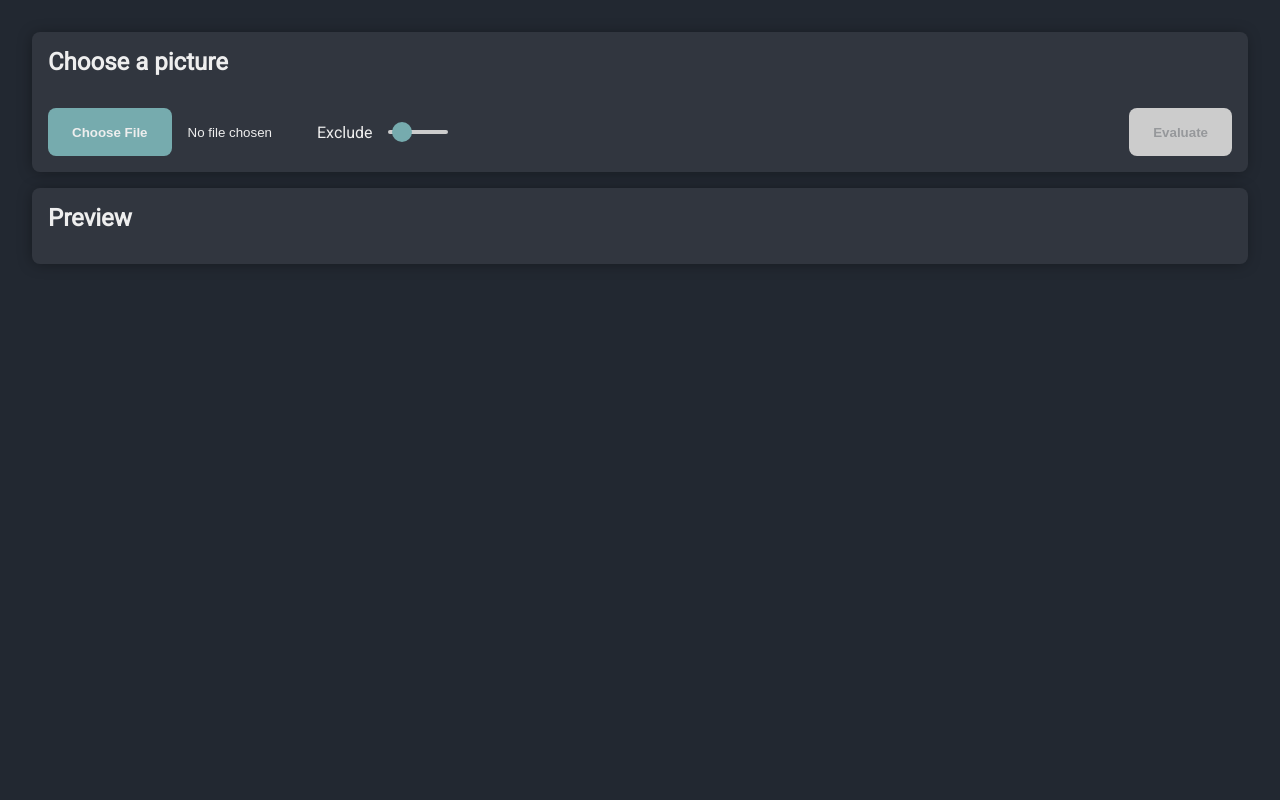
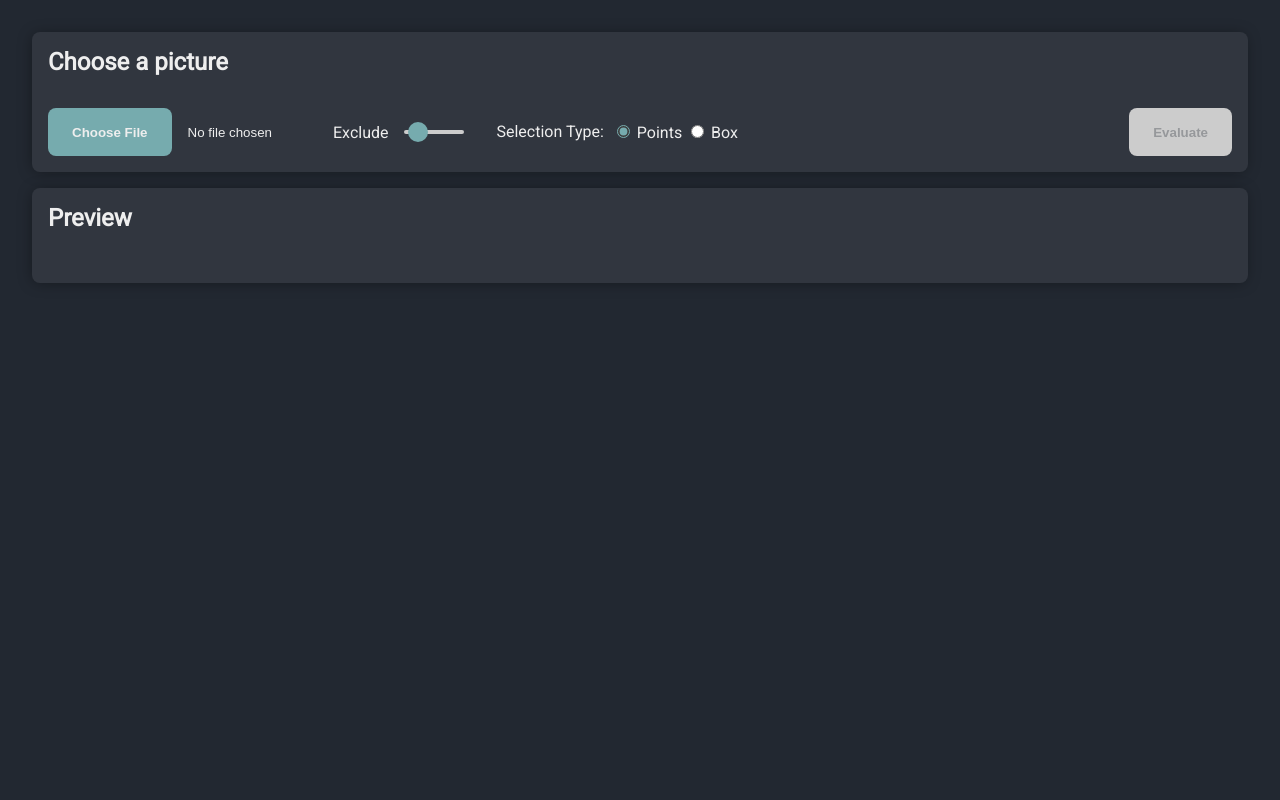
Before and after one commit to Leonardin96/iisy_sam2_webapp, a Flask app: page / in a window 1280 px wide. Run offline with Flask 3, Linux system fonts and the light colour scheme.

Commit message:
Changing Naming in HTML, CSS, JS; Starting to add functionality for the bounding box selection.

```diff
--- a/flaskr/static/js/index.js
+++ b/flaskr/static/js/index.js
@@ -1,17 +1,25 @@
-const inputElem = document.querySelector('#img_input');
+const inputElem = document.querySelector('#img-input');
 const checkbox = document.querySelector('#checkbox');
-const hiddenInputCoordinates = document.querySelector('#coordinates_input');
-const hiddenInputLabels = document.querySelector('#labels_input');
+const hiddenInputCoordinates = document.querySelector('#coordinates-input');
+const hiddenInputLabels = document.querySelector('#labels-input');
 const imgElem = document.querySelector('img');
 const form = document.querySelector('form');
-const submitBtn = document.querySelector('#submit_btn');
+const submitBtn = document.querySelector('#submit-btn');
+const canvas = document.querySelector('#canvas');
+const accentColor = getComputedStyle(document.body).getPropertyValue('--main-accent-color');
+const radioBtns = form.selectionType;
 
 let originalHeight = 0;
 let originalWidth = 0;
 let coordinates = [];
 let labels = [];
+let origin = null;
+let canvasHeight = null;
+let canvasWidth = null;
+let selType = null;
 
 submitBtn.disabled = true;
+let context = null;
 
 /**
  * Clears the form before the page reloads.
@@ -57,31 +65,22 @@ const createDot = (posX, posY) => {
 
 }
 
-/**
- * Event-Handler for when the user chooses a picture.
- * Reads the file and extracts the dimensions of it.
- */
-inputElem.addEventListener('change', () => {
-    document.querySelectorAll('.dot').forEach(elem => {
-        elem.remove();
-    });
+const checkSelectionType = (radioBtn) => {
+    if (radioBtn.checked && radioBtn.value !== selType) {
+        selType = radioBtn.value;
+        changeCanvasAccessibilty();
+    }
+}
 
-    hiddenInputCoordinates.value = '';
+const changeCanvasDimension = () => {
+    canvasWidth = canvas.offsetWidth;
+    canvasHeight = canvas.offsetHeight;
+    canvas.width = canvasWidth;
+    canvas.height = canvasHeight;
 
-    let img = new Image();
-    let fr = new FileReader();
-    fr.onload = () => {
-        imgElem.src = fr.result;
-        img.src = fr.result;
-
-        img.onload = () => {
-            originalHeight = img.height;
-            originalWidth = img.width;
-        }
-
-    };
-    fr.readAsDataURL(inputElem.files[0]);
-})
+    context = canvas.getContext('2d');
+    context.lineWidth = 4;
+}
 
 const getCoordinates = (target, e, dotClicked = false) => {
     const rect = target.getBoundingClientRect();
@@ -106,6 +105,44 @@ const getCoordinates = (target, e, dotClicked = false) => {
     return [xRelativeToOriginal, yRelativeToOriginal];
 }
 
+const canvasMouseDownHandler = (e) => {
+    origin = {
+        x: e.offsetX,
+        y: e.offsetY
+    };
+}
+
+const canvasMouseMoveHandler = (e) => {
+    if (!!origin) {
+        context.strokeStyle = accentColor;
+        context.clearRect(0, 0, canvasWidth, canvasHeight);
+        context.beginPath();
+        context.rect(origin.x, origin.y, e.offsetX - origin.x, e.offsetY - origin.y);
+        context.stroke();
+    }
+}
+
+const changeCanvasAccessibilty = () => {
+    if (selType !== 'box') {
+        canvas.style.display = 'none';
+        canvas.removeEventListener('mousedown', (e) => {
+            canvasMouseDownHandler(e)
+        })
+        canvas.removeEventListener('mousemove', (e) => {
+            canvasMouseMoveHandler(e)
+        })
+    } else {
+        canvas.style.display = 'block';
+        changeCanvasDimension();
+        canvas.addEventListener('mousedown', (e) => {
+            canvasMouseDownHandler(e)
+        })
+        canvas.addEventListener('mousemove', (e) => {
+            canvasMouseMoveHandler(e)
+        })
+    }
+}
+
 /**
  * Event-Handler for when the user clicks inside the image.
  * Calculates the coordinates relative to picture dimensions for the segmentation model to use.
@@ -122,6 +159,46 @@ imgElem.addEventListener('click', (e) => {
     }
 })
 
+radioBtns.forEach(radio => {
+    radio.addEventListener('change', (e) => {
+        checkSelectionType(e.target);
+    })
+})
+
+radioBtns.forEach(radio => checkSelectionType(radio));
+
+/**
+ * Event-Handler for when the user chooses a picture.
+ * Reads the file and extracts the dimensions of it.
+ */
+inputElem.addEventListener('change', () => {
+    document.querySelectorAll('.dot').forEach(elem => {
+        elem.remove();
+    });
+
+    hiddenInputCoordinates.value = '';
+
+    let img = new Image();
+    let fr = new FileReader();
+    fr.onload = () => {
+        imgElem.src = fr.result;
+        img.src = fr.result;
+
+        img.onload = () => {
+            originalHeight = img.height;
+            originalWidth = img.width;
+
+            changeCanvasDimension();
+        }
+
+    };
+    fr.readAsDataURL(inputElem.files[0]);
+})
+
+window.addEventListener('mouseup', () => {
+    origin = null;
+})
+
 /**
  * Event-Handler for when the user wants to submit their selection to the model.
  * Prevents the default-submit and populates the hidden-inputs before sending the data to the model.
--- a/flaskr/static/style.css
+++ b/flaskr/static/style.css
@@ -8,6 +8,7 @@
 
 :root {
     --dot-size: 1rem;
+    --main-accent-color: #76ABAE;
 }
 
 
@@ -25,6 +26,7 @@ body {
     color: #EEEEEE;
     display: flex;
     background-color: #222831;
+    accent-color: var(--main-accent-color);
 }
 
 .content {
@@ -44,7 +46,7 @@ label {
 input::file-selector-button {
     border: none;
     border-radius: .5rem;
-    background-color: #76ABAE;
+    background-color: var(--main-accent-color);
     padding: .75rem 1.5rem;
     width: fit-content;
     height: 3rem;
@@ -89,15 +91,15 @@ input::file-selector-button {
 }
 
 .dot.include {
-    background-color: #76ABAE;
+    background-color: var(--main-accent-color);
 }
 
 .dot.exclude {
     background-color: red;
 }
 
-#form_content,
-#img_container,
+#form-content,
+#img-container,
 #gallery {
     padding: 1rem;
     background-color: #31363F;
@@ -105,31 +107,60 @@ input::file-selector-button {
     box-shadow: -1px 1px 15px -2px rgba(0,0,0,0.40);
 }
 
-#img_container {
+#img-container {
     height: fit-content;
     display: flex;
     flex-direction: column;
     gap: 1rem;
 }
 
-#img_container > img {
+#img-container__inner-container {
     align-self: center;
+    max-width: 100%;
+    position: relative;
+}
+
+#img-container__inner-container > img {
     max-width: 100%;
 }
 
-#form_content {
+#canvas {
+    position: absolute;
+    top: 0;
+    left: 0;
+    z-index: 1;
+    width: 100%;
+    height: 100%;
+}
+
+#form-content {
     display: flex;
     flex-direction: column;
     gap: 2rem;
 }
 
-#input_container {
+#input-container {
     display: flex;
     align-items: center;
-    gap: 1rem;
+    gap: 2rem;
 }
 
-#submit_btn {
+#input-container__checkbox-container {
+    display: flex;
+    gap: 1rem;
+    align-items: center;
+}
+
+#input-container__radio-container {
+    display: flex;
+    gap: .5rem;
+}
+
+#input-container__radio-container > p {
+    margin: 0;
+}
+
+#submit-btn {
     margin-left: auto;
 }
 
@@ -184,7 +215,7 @@ input::file-selector-button {
     width: 1.25rem;
     left: .25rem;
     top: -.5rem;
-    background-color: #76ABAE;
+    background-color: var(--main-accent-color);
     -webkit-transition: .4s;
     transition: .4s;
     border-radius: 50%;
--- a/flaskr/templates/index.html
+++ b/flaskr/templates/index.html
@@ -8,24 +8,38 @@
 <body>
   <div class="content">
     <form action="/" method=post enctype=multipart/form-data>
-      <div id="form_content">
+      <div id="form-content">
         <h2>Choose a picture</h2>
-        <div id="input_container">
-          <input id="img_input" type="file" accept=".png, .jpg, .jpeg" name="image_file" />
+        <div id="input-container">
+          <input id="img-input" type="file" accept=".png, .jpg, .jpeg" name="image_file" />
+          <div id="input-container__checkbox-container">
             <label for="checkbox">Exclude</label>
             <label class="switch">
               <input id="checkbox" type="checkbox" name="checkbox">
               <span class="slider"></span>
             </label>
-          <input id="submit_btn" class="btn" type=submit value=Evaluate disabled />
           </div>
-        <input id="coordinates_input" type="hidden" name="coordinates" value="" />
-        <input id="labels_input" type="hidden" name="labels" value="" />
+          <div id="input-container__radio-container">
+            <p>Selection Type:</p>
+            <div id="radio-container__inner-container">
+              <input type="radio" id="radio-btn-point" name="selectionType" value="point" checked>
+              <label for="radio-btn-point">Points</label>
+              <input type="radio" id="radio-btn-box" name="selectionType" value="box">
+              <label for="radio-btn-box">Box</label>
+            </div>
+          </div>
+          <input id="submit-btn" class="btn" type=submit value=Evaluate disabled />
+        </div>
+        <input id="coordinates-input" type="hidden" name="coordinates" value="" />
+        <input id="labels-input" type="hidden" name="labels" value="" />
       </div>
     </form>
-    <div id="img_container">
+    <div id="img-container">
       <h2>Preview</h2>
+      <div id="img-container__inner-container">
         <img src="" />
+        <canvas id="canvas"></canvas>
+      </div>
     </div>
   </div>
 </body>
```
Lines whose indentation alone changed are shown as unchanged.
